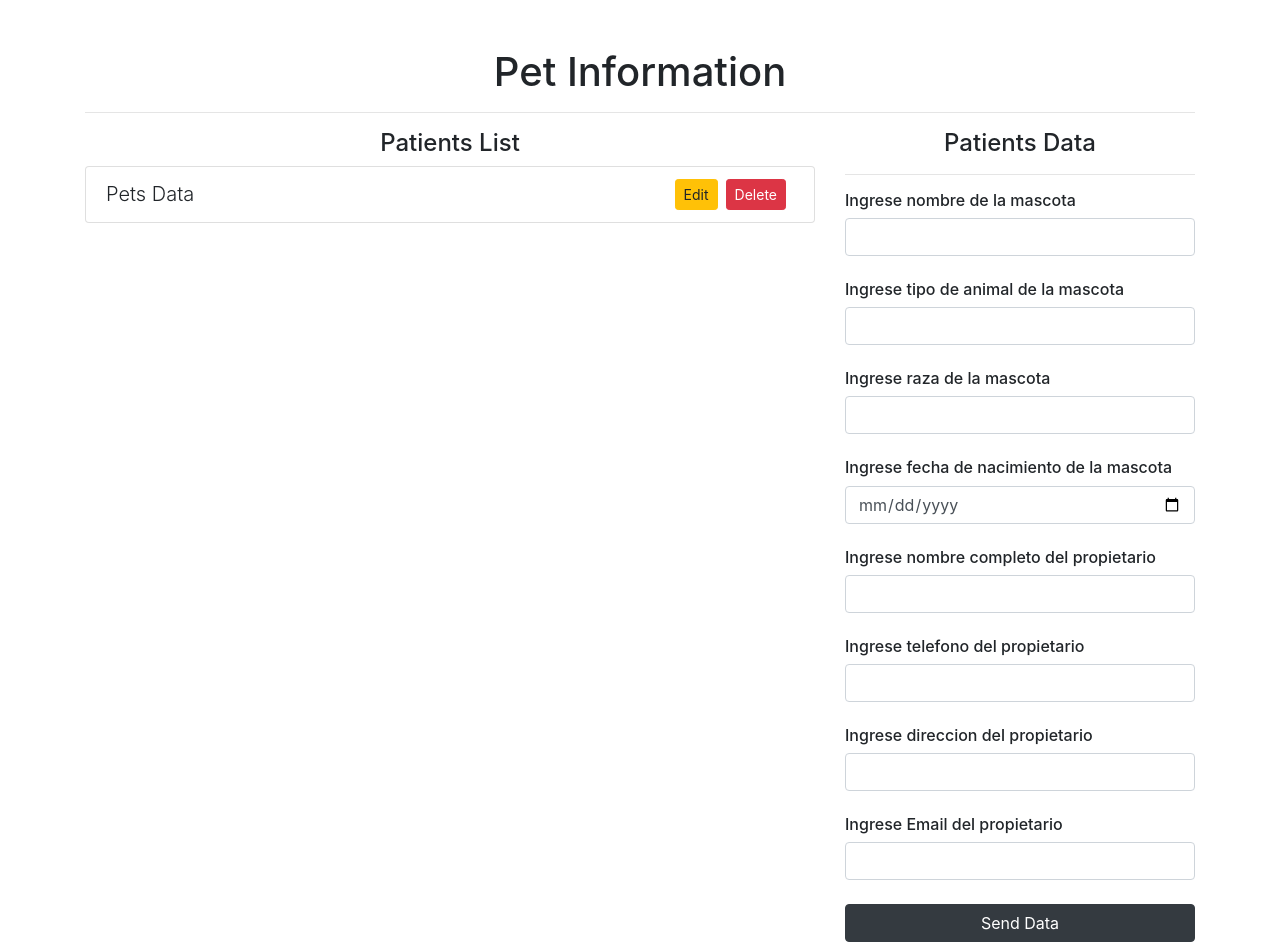
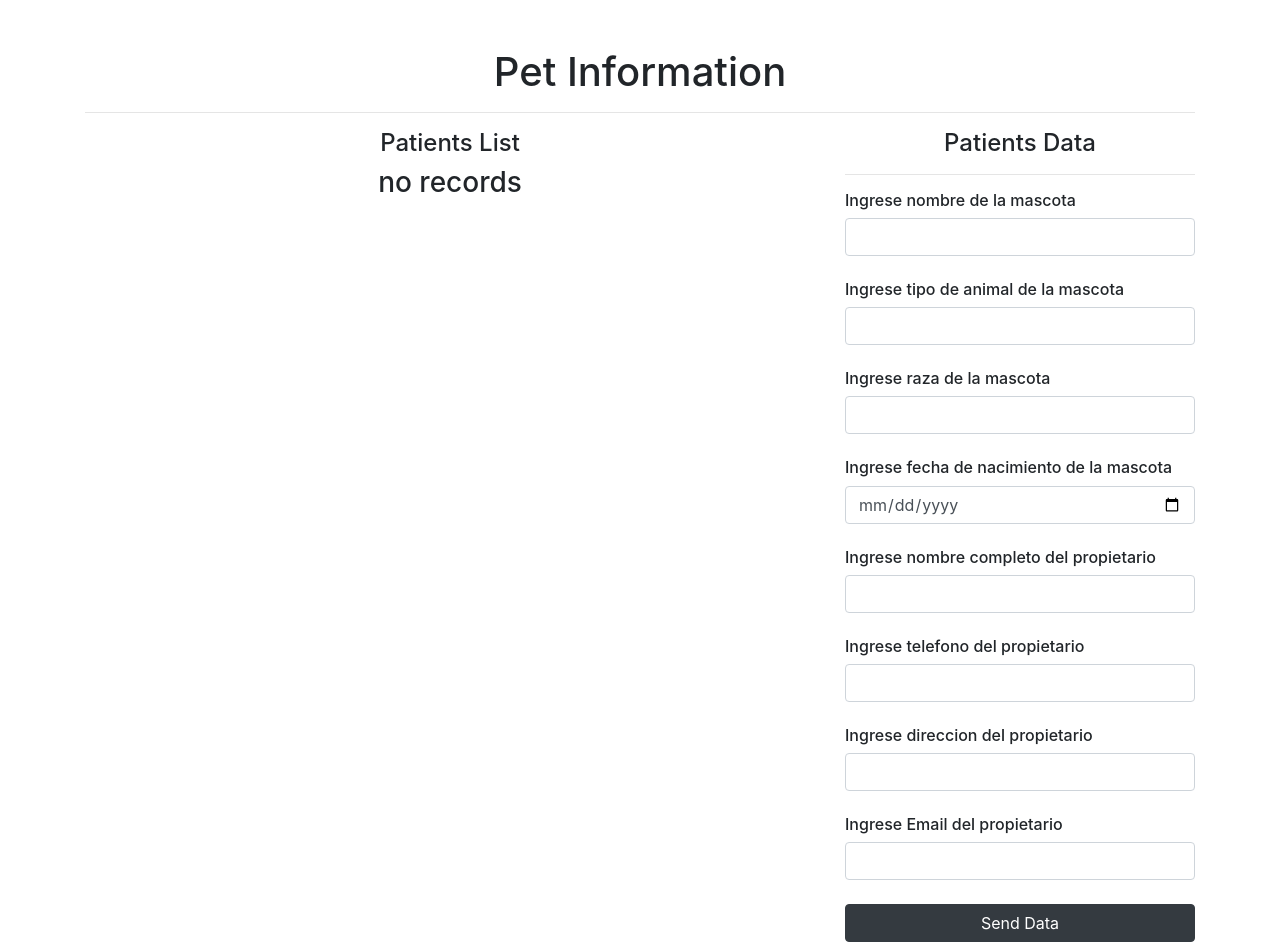
Before and after one commit to SantiagoJSuarez/pets, a React (Create React App) app: page / in a window 1280 px wide. Built offline with nearby package versions, Linux system fonts and the light colour scheme.

Commit message:
Delete Registers
Delete each record in the list

```diff
--- a/package.json
+++ b/package.json
@@ -10,6 +10,7 @@
     "react": "^17.0.1",
     "react-dom": "^17.0.1",
     "react-scripts": "4.0.3",
+    "shortid": "^2.2.16",
     "web-vitals": "^1.0.1"
   },
   "scripts": {
--- a/src/App.js
+++ b/src/App.js
@@ -1,29 +1,47 @@
 
 import React,{useState} from 'react'
-import { isEmpty } from 'lodash'
-
-
-
+import {isEmpty,size} from 'lodash'
+import shortid from 'shortid'
 
 function App() {
   const [datapet,setDatapet] =
-  useState({namePet:"",type:"",race:"",date:"", nameOwner:"", phone:"",address:"",email:"" })
+  useState({namePet:'',type:'',race:'',date:'', nameOwner:'', phone:'',address:'',email:'' })
+
+  const voidDatas = () => { return {namePet:"",type:"",race:"",date:"", nameOwner:"", phone:"",address:"",email:"", }}
+
+  const [registers, setResgisters] = useState([])
 
 
   const addData = (e) =>
   {
     e.preventDefault()
 
-    if(isEmpty(datapet) )
+    if( isEmpty(datapet))
+     {
 
-  {
     console.log("Not all data is full")
     return
+
+ }
+
+    const newData ={
+      id: shortid.generate(),
+      Information:datapet
+
+    }
+
+    setResgisters([...registers, newData])
+
+    setDatapet(voidDatas())
+
   }
 
-  console.log("Ok")
-  setDatapet({namePet:"",type:"",race:"",date:"", nameOwner:"", phone:"",address:"",email:"" })
-  }
+const deleteData = (id) => {
+
+  const filteredRegister = registers.filter(datapet => datapet.id !== id)
+  setResgisters(filteredRegister)
+
+}
 
 
   return (
@@ -35,16 +53,42 @@ function App() {
      <div className="row">
        <div className="col-8">
          <h4 className="text-center" >Patients List</h4>
-         <ul className="list-group">
-         <li className="list-group-item" >
-           <span className="lead"> Pets Data  </span>
+
+         {
+           size(registers) == 0 ?(
+
+            <h3 className="text-center">no records </h3>
+
+            ) : (
+              <ul className="list-group">
+              {
+                registers.map((datapet)=> (
+
+                <li className="list-group-item"  key={datapet.id}>
+                <span className="lead"> {datapet.Information}
+                 </span>
 
 
-           <button className="btn btn-danger btn-sm float-right mx-2" > Delete </button>
-           <button className="btn btn-warning btn-sm float-right"> Edit </button>
+                <button
+                className="btn btn-danger btn-sm float-right mx-2"
+                onClick={()=> deleteData(datapet.id)}
 
-         </li>
-         </ul>
+
+                > Delete </button>
+
+
+
+                <button className="btn btn-warning btn-sm float-right"> Edit </button>
+
+              </li>
+              ))
+
+              }
+
+            </ul>
+            )
+
+       }
        </div>
 
 
@@ -83,7 +127,7 @@ function App() {
         <input
          type="date"
          className="form-control mb-4"
-         onChange={(text) => setDatapet(text.target.value)}
+         onChange={(date) => setDatapet(date.target.value)}
          value={datapet.date}
          />
 
@@ -99,7 +143,7 @@ function App() {
          <input
          type="number"
          className="form-control mb-4"
-         onChange={(text) => setDatapet(text.target.value)}
+         onChange={(number) => setDatapet(number.target.value)}
          value={datapet.phone}
          />
 
```
Also changed, not shown: 1 other file (tests, documents, lock files or other folders).
